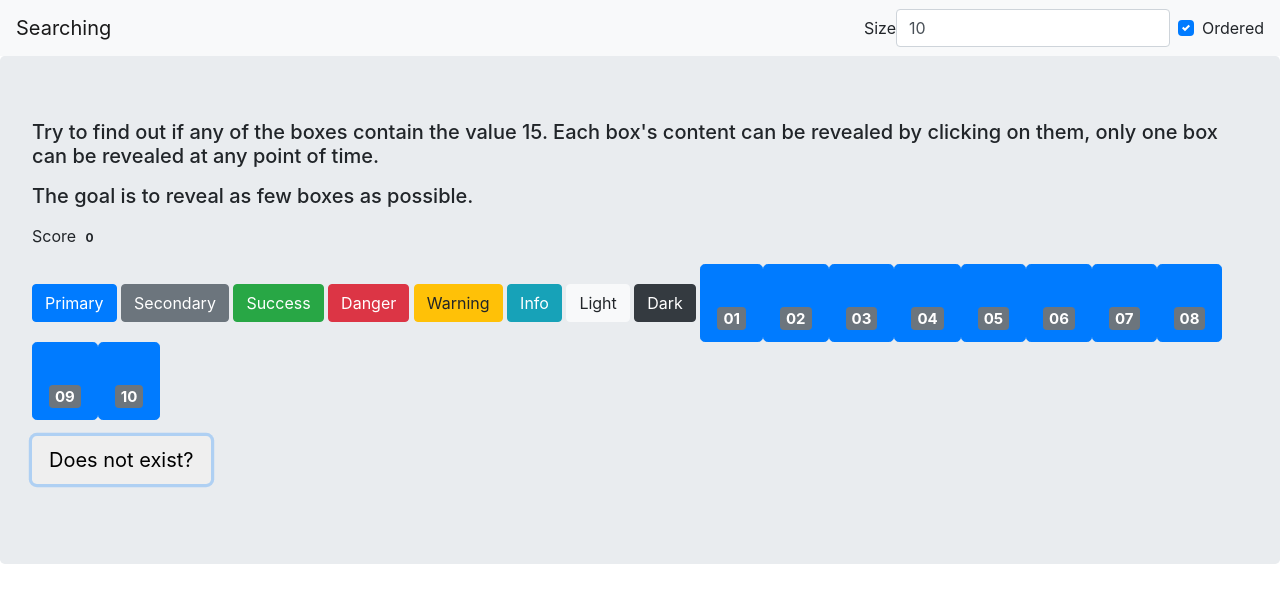
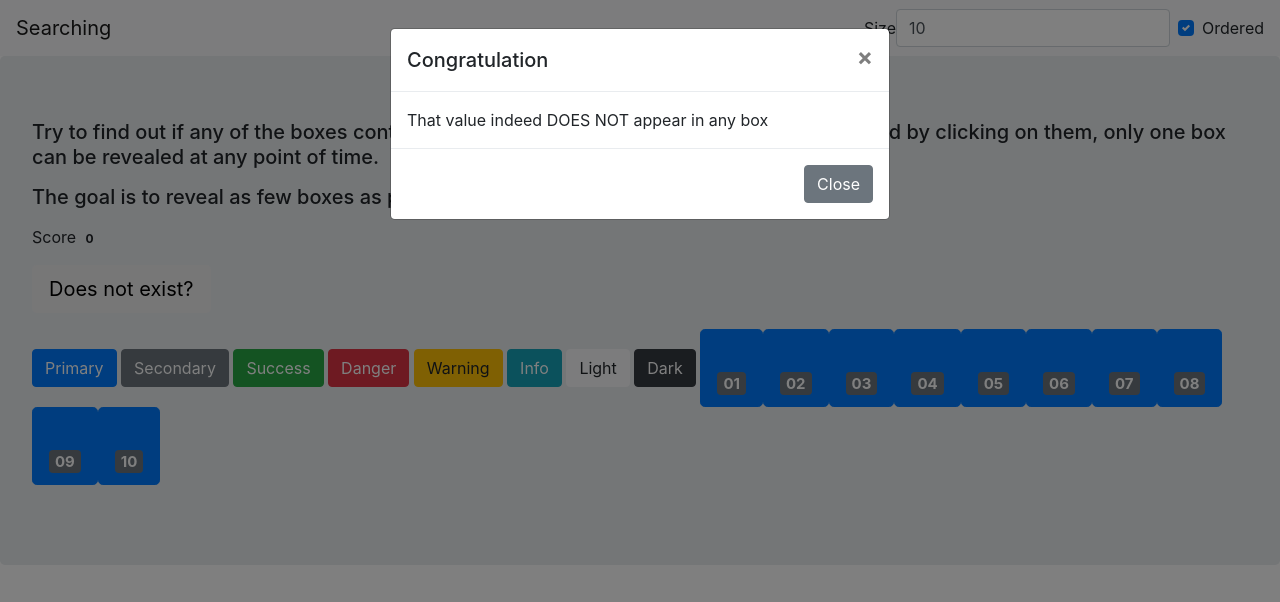
Before and after one commit to truongan/searching-minigame, a plain HTML site: page index.html in a window 1280 px wide. Both pictures are taken after a click on the button "Does not exist?". Drawn offline with nearby package versions, Linux system fonts and the light colour scheme.

Commit message:
fixing bug while migrate to bs4

```diff
--- a/game.js
+++ b/game.js
@@ -6,19 +6,22 @@ function fix_width(i, size){
 	}
 	return i;
 }
+exist = false;
 function new_game(){
 	var ordered = $("#ordered").is(':checked');
-	console.log(ordered);
+
 	var size = $("#size").val();
 	var x = 0;
-	var increase_factor = Math.floor( Math.random() * 4+1);
+	var increase_factor = Math.floor( Math.random() * 3+1);
 	//$("#placeholder_for_buttons").html("");
 	$("#x_value").html(String(Math.floor( Math.random() * increase_factor * size)));
-	var exist = false;
+	exist = false;
 	for (var i = 1; i <= size; i++) {
 		if (ordered) x += Math.floor( Math.random() * (increase_factor *1.85));
 		else x = Math.floor( Math.random() * increase_factor * size);
 		if (x == $("#x_value").text()) exist = true;
+
+
 		$("#placeholder_for_buttons").append(
 			'<button type="button" data-value="'
 				+ x
@@ -30,11 +33,15 @@ function new_game(){
 		);
 	}
 
-	$("#not_exist").click(function(exist){
+	$("#not_exist").click(function(){
 		if(exist){
 			$(".modal-title").html("WRONG");
-			$(".modal-body > p").html("That value is in there somewhere")
-			$('#myModal').modal(options)
+			$(".modal-body ").html("That value is in there somewhere")
+			$('#myModal').modal()
+		} else {
+			$(".modal-title").html("Congratulation");
+			$(".modal-body ").html("That value indeed DOES NOT appear in any box")
+			$('#myModal').modal()
 		}
 	});
 
@@ -49,6 +56,12 @@ function new_game(){
 		console.log(a);
 		$(this).addClass('active');
 		$(this).prepend('<span class="badge badge-pill badge-danger">' +  $(this).data('value') + '</span>' );
+
+		if ($(this).data('value') == $("#x_value").text()){
+			$(".modal-title").html("Congratulation");
+			$(".modal-body ").html("You have found the box contain that special value")
+			$('#myModal').modal()
+		}
 	});
 }
 $(document).ready(function(){
--- a/index.html
+++ b/index.html
@@ -66,27 +66,29 @@
 
 </nav>
 
-<div class="modal fade" tabindex="-1" role="dialog">
+<!-- Modal -->
+<div class="modal fade" id="myModal" tabindex="-1" role="dialog" aria-labelledby="exampleModalLabel" aria-hidden="true">
   <div class="modal-dialog" role="document">
     <div class="modal-content">
       <div class="modal-header">
-        <button type="button" class="close" data-dismiss="modal" aria-label="Close"><span aria-hidden="true">&times;</span></button>
-        <h4 class="modal-title">Modal title</h4>
+        <h5 class="modal-title" id="exampleModalLabel">Modal title</h5>
+        <button type="button" class="close" data-dismiss="modal" aria-label="Close">
+          <span aria-hidden="true">&times;</span>
+        </button>
       </div>
       <div class="modal-body">
-        <p>One fine body&hellip;</p>
+        ...
       </div>
       <div class="modal-footer">
-        <button type="button" class="btn btn-default" data-dismiss="modal">Close</button>
-        <button type="button" class="btn btn-primary">Save changes</button>
+        <button type="button" class="btn btn-secondary" data-dismiss="modal">Close</button>
       </div>
-    </div><!-- /.modal-content -->
-  </div><!-- /.modal-dialog -->
-</div><!-- /.modal -->
+    </div>
+  </div>
+</div>
 
 <div class="jumbotron">
 <h5>
-    <p>Try to find out if any of the boxes contain the value <span id="x_value" class="label label-default" ></span>. Each box's content can be revealed by clicking on them, only one box can be revealed at any point of time.</p>
+    <p>Try to find out if any of the boxes contain the value <span id="x_value" class="badge badge-danger" ></span>. Each box's content can be revealed by clicking on them, only one box can be revealed at any point of time.</p>
     <p> The goal is to reveal as few boxes as possible.</p>
 </h5>
 <p><span class="label label-info">Score <span id="score" class="badge">0</span></span></p>
@@ -97,6 +99,11 @@
     </div>
 </p-->
 
+<p>
+    <button id="not_exist" type="button" class="btn btn-default btn-lg">
+        Does not exist?
+    </button>
+</p>
 <p>
     <div id="placeholder_for_buttons">
 <button type="button" class="btn btn-primary">Primary</button>
@@ -111,11 +118,6 @@
 
     </div>
 </p>
-<p>
-    <button id="not_exist" type="button" class="btn btn-default btn-lg">
-        Does not exist?
-    </button>
-</p>
 </div>
 
 </body>
```
